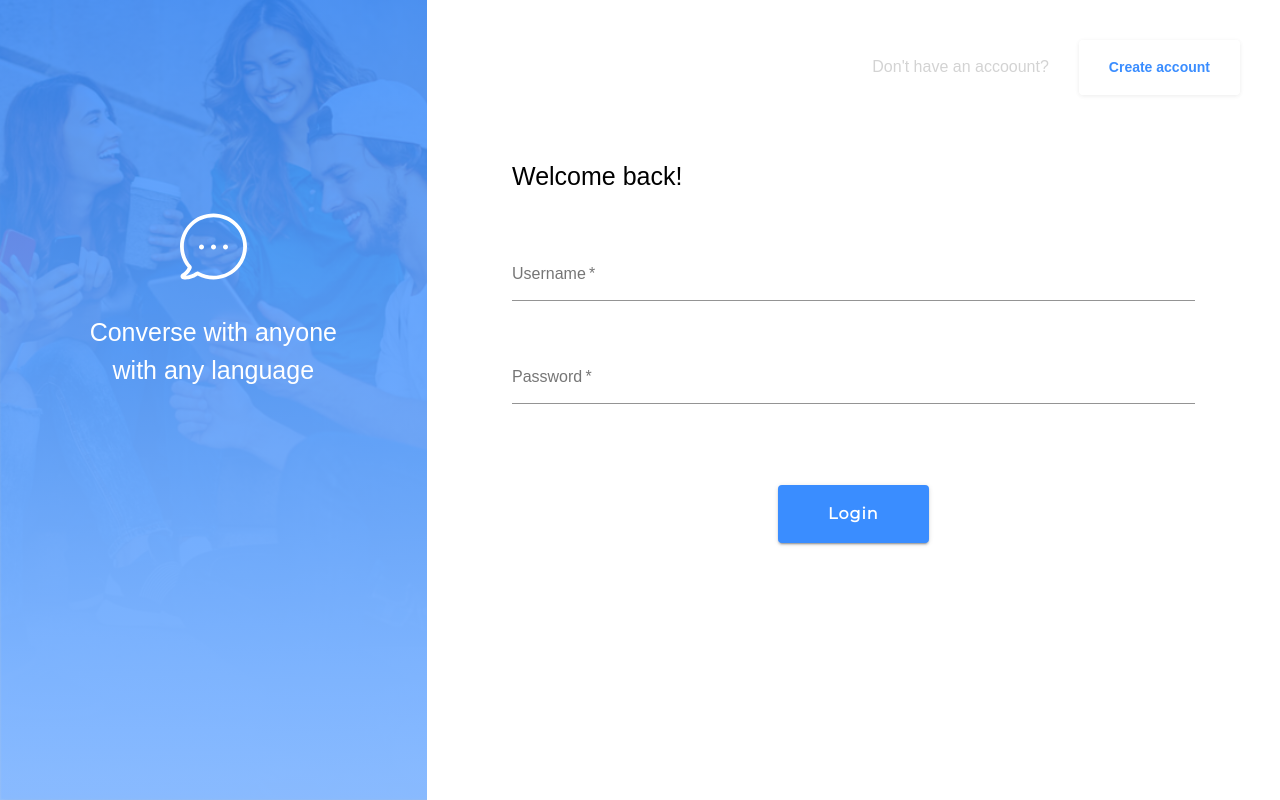
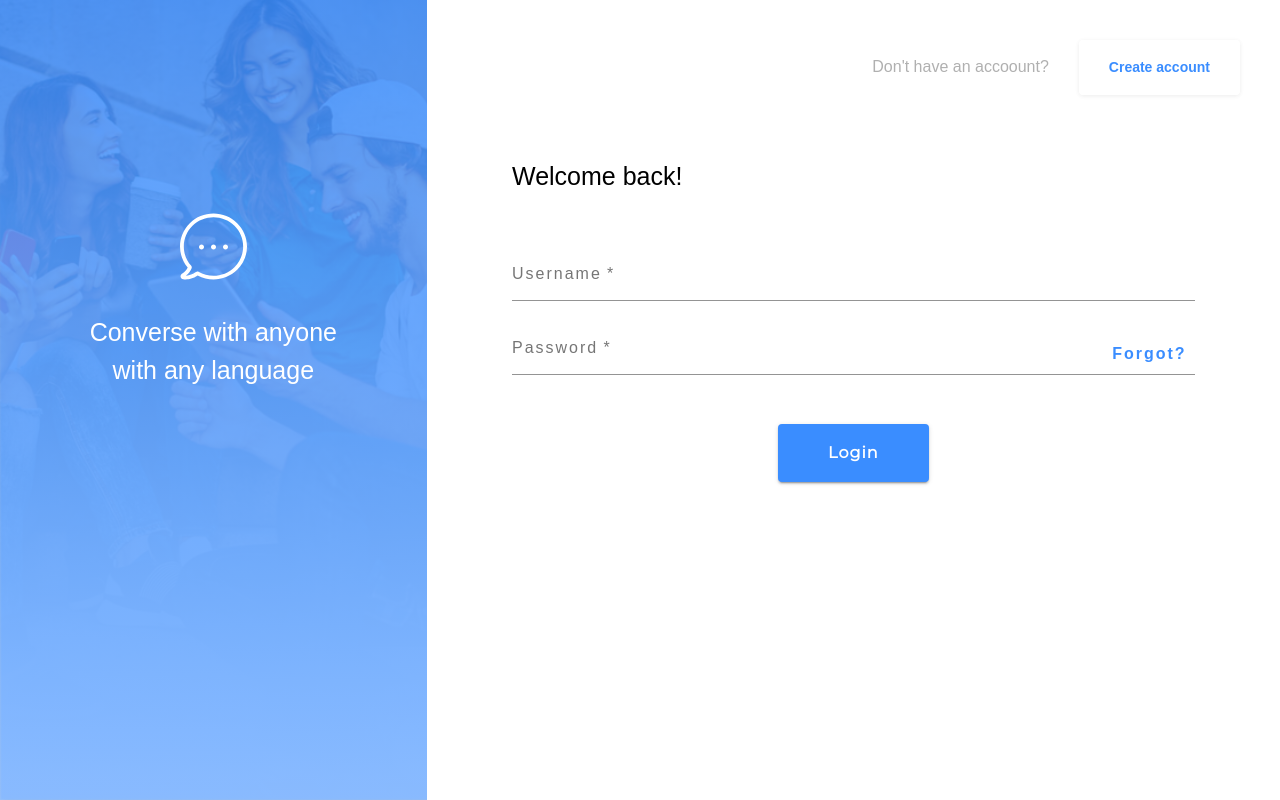
Before and after one commit to zoug86/messenger-8778, a React (Create React App) app in the folder client/: page /login in a window 1280 px wide. Built offline with nearby package versions, Linux system fonts and the light colour scheme; no server answers.

Commit message:
redudced redundant code and styles

```diff
--- a/client/src/Login.js
+++ b/client/src/Login.js
@@ -1,13 +1,10 @@
 import React from "react";
 import AuthForm from './components/AuthForm';
 
-
-const Login = (props) => {
+const Login = () => {
 
   return <AuthForm inputTypes={["Username", "Password"]} loginPage={true} />
 
 }
 
-
-
 export default Login;
--- a/client/src/components/AuthForm.js
+++ b/client/src/components/AuthForm.js
@@ -10,7 +10,7 @@ import globalUseStyles from "../themes/globalUseStyles";
 const AuthForm = (props) => {
     const globalClasses = globalUseStyles();
     const history = useHistory();
-    const { user, login, inputTypes, loginPage } = props;
+    const { user, login, register, inputTypes, loginPage } = props;
     const [formErrorMessage, setFormErrorMessage] = useState({});
 
     const handleLogin = async (event) => {
@@ -43,7 +43,7 @@ const AuthForm = (props) => {
     return (
         <Grid container className={globalClasses.root}>
             < Box component={Grid} className={globalClasses.imageContainer} sm={6} md={5} lg={4}>
-                <img src={bubble} className={globalClasses.bubble} />
+                <img src={bubble} className={globalClasses.bubble} alt="bg-img" />
                 <Typography className={globalClasses.overlayText}>
                     Converse with anyone with any language
                 </Typography>
@@ -62,7 +62,8 @@ const AuthForm = (props) => {
                     <form onSubmit={loginPage ? handleLogin : handleRegister} className={globalClasses.form}>
                         < Grid className={globalClasses.inputGrid}>
                             {inputTypes.map(input => (
-                                <FormControl margin="normal" fullWidth className={globalClasses.inputControl} error={input === "Confirm Password" || "Password" ? !!formErrorMessage.confirmPassword : ''}>
+                                <FormControl margin="normal" fullWidth className={globalClasses.inputControl}
+                                    error={input === "Confirm Password" ? !!formErrorMessage.confirmPassword : input === "Password" ? !!formErrorMessage.confirmPassword : null}>
                                     <TextField
                                         aria-label={input}
                                         label={input}
@@ -72,6 +73,13 @@ const AuthForm = (props) => {
                                         inputProps={input === "Password" ? { minLength: 6 } : input === "Confirm Password" ? { minLength: 6 } : ''}
                                         variant="standard"
                                         required
+                                        InputProps={loginPage && input === "Password" && {
+                                            endAdornment: <InputAdornment position="start">
+                                                <Link to="/" className={globalClasses.forgot}>
+                                                    Forgot?
+                                                </Link>
+                                            </InputAdornment>,
+                                        }}
                                     />
                                     {input === "Confirm Password" &&
                                         <FormHelperText>
@@ -83,24 +91,6 @@ const AuthForm = (props) => {
                                         </FormHelperText>}
                                 </FormControl>
                             ))}
-
-                            {/* <FormControl margin="normal" fullWidth required className={globalClasses.inputControl}>
-                                <TextField
-                                    label="Password"
-                                    aria-label="password"
-                                    type="password"
-                                    name="password"
-                                    variant="standard"
-                                    required
-                                    InputProps={{
-                                        endAdornment: <InputAdornment position="start">
-                                            <Link to="/" className={globalClasses.forgot}>
-                                                Forgot?
-                                            </Link>
-                                        </InputAdornment>,
-                                    }}
-                                />
-                            </FormControl> */}
                             <Grid>
                                 <Button type="submit" variant="contained" size="large" className={globalClasses.loginBtn}>
                                     {loginPage ? "Login" : "Create"}
--- a/client/src/themes/globalUseStyles.js
+++ b/client/src/themes/globalUseStyles.js
@@ -1,7 +1,7 @@
 import { makeStyles } from '@material-ui/core/styles';
 import bgImage from '../assets/bg-img.png';
 
-const globalUseStyles = makeStyles(() => ({
+const globalUseStyles = makeStyles((theme) => ({
     root: {
         height: "100vh",
         fontFamily: "Montserrat",
@@ -48,7 +48,7 @@ const globalUseStyles = makeStyles(() => ({
         },
     },
     headerBtn: {
-        color: "#3A8DFF",
+        color: theme.palette.primary.main,
         boxShadow: "0 1px 6px rgba(0, 0, 0, 0.03), 0 1px 4px rgba(0, 0, 0, 0.05)",
         padding: "15px 30px",
         marginLeft: "30px",
@@ -58,7 +58,7 @@ const globalUseStyles = makeStyles(() => ({
         },
     },
     text: {
-        color: "lightgrey"
+        color: theme.palette.secondary.main
     },
     loginBody: {
         width: "80%",
@@ -95,6 +95,9 @@ const globalUseStyles = makeStyles(() => ({
     inputControl: {
         width: "100%",
         padding: "10px",
+        letterSpacing: theme.overrides.MuiInput.input.letterSpacing,
+        height: theme.overrides.MuiInput.input.height,
+        fontSize: theme.overrides.MuiInput.input.fontSize,
         '@media (max-width:550px)': {
             padding: "0",
         },
@@ -102,7 +105,7 @@ const globalUseStyles = makeStyles(() => ({
     loginBtn: {
         padding: "15px 50px",
         marginTop: "40%",
-        backgroundColor: "#3A8DFF",
+        backgroundColor: theme.palette.primary.main,
         color: "#fff",
         fontFamily: "Montserrat",
         fontSize: "16px",
```
Also changed, not shown: client/src/Signup.js (+1 -19 lines).
